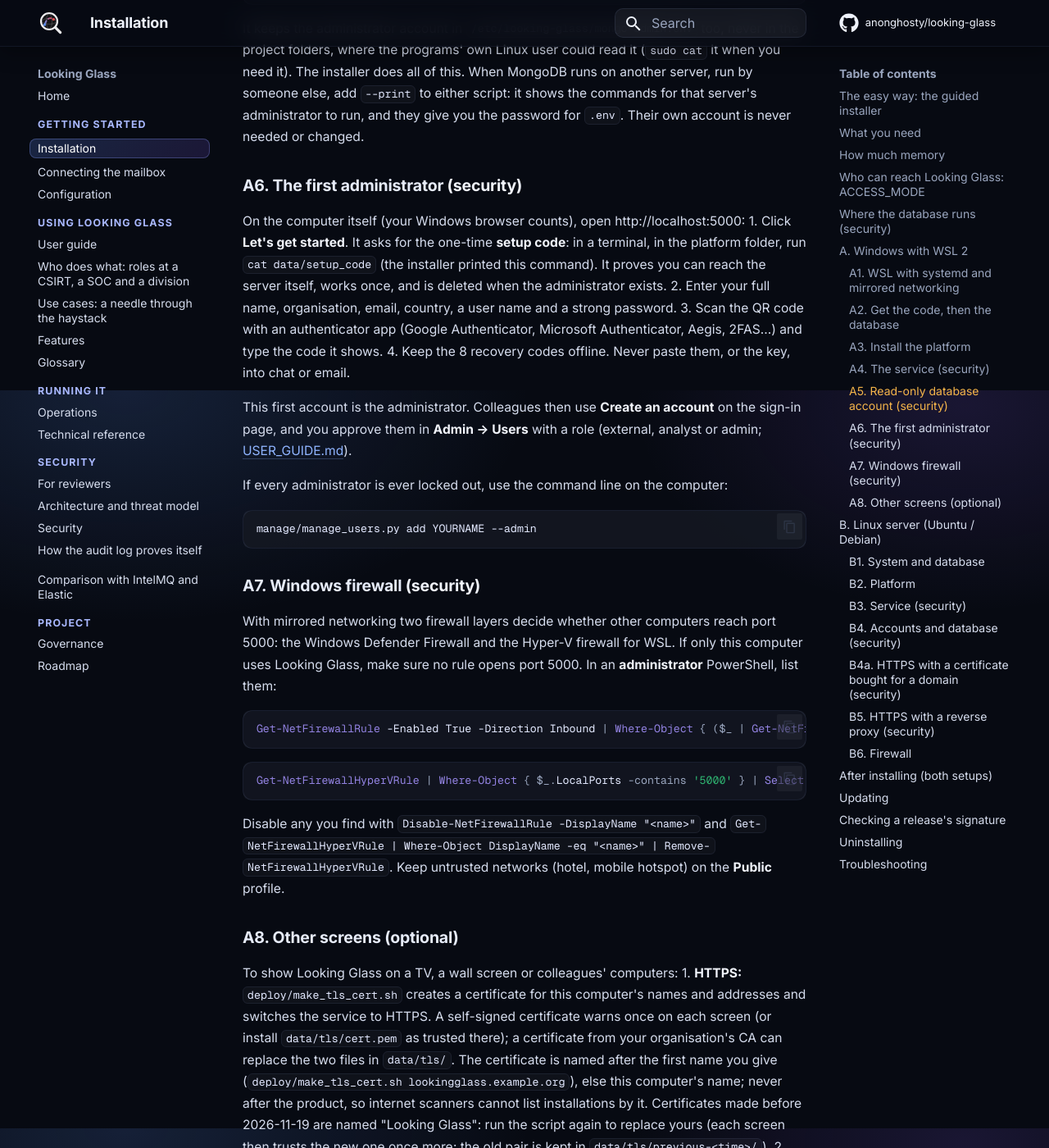
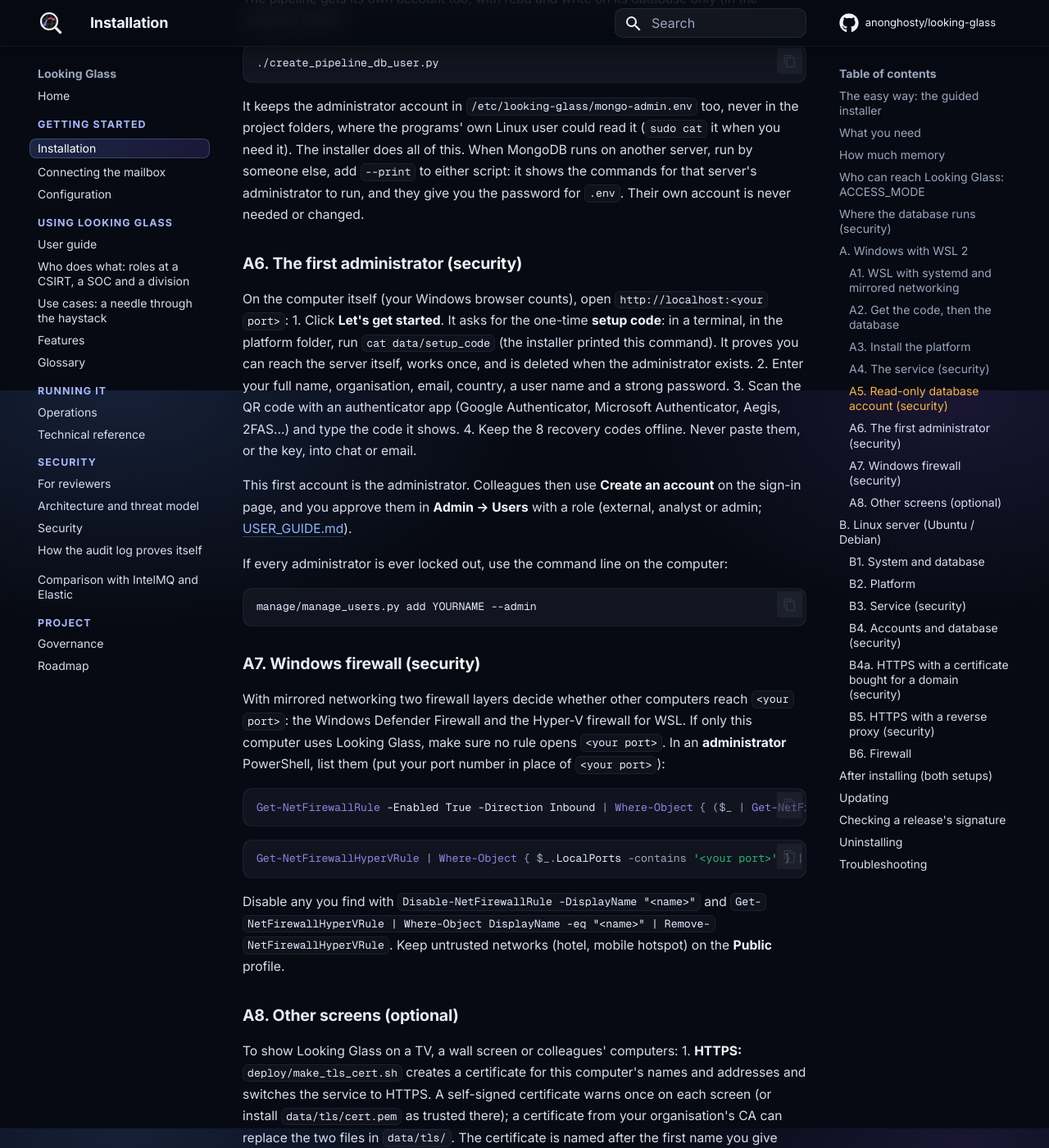
Before and after one commit to anonghosty/looking-glass, an MkDocs documentation site: the page built from docs/INSTALLATION.md, in a window 1280 px wide and 1400 px high, scrolled down 9424 px. Shown: the whole window at 82% size. Built offline with MkDocs 1.6.1 and Material for MkDocs 9.7.7, drawn with Linux system fonts in a browser that asks for light colours; comment, search, counter and statistics services are not loaded; some of the changed text lies outside the part shown.

Commit message:
Docs: the guides use the port you selected in the installer instead of a fixed port

````diff
--- a/docs/INSTALLATION.md
+++ b/docs/INSTALLATION.md
@@ -66,7 +66,10 @@ Looking Glass has two parts, installed in this order:
 Two setups are supported, with the same code:
 
 - **A. Windows with WSL 2:** Ubuntu running inside Windows on an analyst's PC or laptop.
-- **B. Ubuntu Desktop or Server:** Ubuntu 24.04 or later, on its own computer or in a virtual machine. Recommended for a permanent, shared installation. On Ubuntu Server, create the first administrator through an SSH tunnel (`ssh -L 5000:127.0.0.1:5000 user@server`, then open http://localhost:5000).
+- **B. Ubuntu Desktop or Server:** Ubuntu 24.04 or later, on its own computer or in a virtual machine. Recommended for a permanent, shared installation. On Ubuntu Server, create the first administrator through an SSH tunnel (`ssh -L <your port>:127.0.0.1:<your port> user@server`, then open `http://localhost:<your port>`).
+
+Throughout this guide, `<your port>` is the port you selected for Looking Glass: the guided installer's **Port**
+question, or `deploy/install.sh --port`. It is written in `.env` as `LG_PORT`.
 
 Security is described in [../docs/SECURITY.md](SECURITY.md). Steps marked
 **(security)** are part of the hardening and must be done on every installation.
@@ -184,7 +187,7 @@ The settings are in [CONFIGURATION.md](CONFIGURATION.md) (`MONGO_HOST`, `MONGO_T
    ```
    Then restart WSL from PowerShell with `wsl --shutdown`, and open Ubuntu again.
 
-With mirrored networking your Windows browser opens Looking Glass at `http://localhost:5000`.
+With mirrored networking your Windows browser opens Looking Glass at `http://localhost:<your port>`.
 
 ### A2. Get the code, then the database
 Clone the repository into your home folder; both parts are installed from it:
@@ -224,9 +227,9 @@ sudo systemd-analyze verify /etc/systemd/system/looking-glass.service
 ```bash
 sudo systemctl daemon-reload && sudo systemctl enable --now looking-glass
 ```
-Check that it runs, and on 127.0.0.1:5000 only:
+Check that it runs, and on 127.0.0.1:`<your port>` only (put your port number in place of `<your port>`):
 ```bash
-systemctl status looking-glass --no-pager | head -5; ss -ltn | grep 5000; curl -s localhost:5000/healthz
+systemctl status looking-glass --no-pager | head -5; ss -ltn | grep <your port>; curl -s localhost:<your port>/healthz
 ```
 After changing the code or `.env`, restart it without sudo with `deploy/reload.sh`.
 
@@ -256,7 +259,7 @@ it shows the commands for that server's administrator to run, and they give you
 account is never needed or changed.
 
 ### A6. The first administrator **(security)**
-On the computer itself (your Windows browser counts), open http://localhost:5000:
+On the computer itself (your Windows browser counts), open `http://localhost:<your port>`:
 1. Click **Let's get started**. It asks for the one-time **setup code**: in a terminal, in the platform folder, run
    `cat data/setup_code` (the installer printed this command). It proves you can reach the server itself, works
    once, and is deleted when the administrator exists.
@@ -273,14 +276,14 @@ manage/manage_users.py add YOURNAME --admin
 ```
 
 ### A7. Windows firewall **(security)**
-With mirrored networking two firewall layers decide whether other computers reach port 5000: the Windows Defender
-Firewall and the Hyper-V firewall for WSL. If only this computer uses Looking Glass, make sure no rule opens port
-5000. In an **administrator** PowerShell, list them:
+With mirrored networking two firewall layers decide whether other computers reach `<your port>`: the Windows Defender
+Firewall and the Hyper-V firewall for WSL. If only this computer uses Looking Glass, make sure no rule opens
+`<your port>`. In an **administrator** PowerShell, list them (put your port number in place of `<your port>`):
 ```powershell
-Get-NetFirewallRule -Enabled True -Direction Inbound | Where-Object { ($_ | Get-NetFirewallPortFilter).LocalPort -contains '5000' } | Select DisplayName, Profile
+Get-NetFirewallRule -Enabled True -Direction Inbound | Where-Object { ($_ | Get-NetFirewallPortFilter).LocalPort -contains '<your port>' } | Select DisplayName, Profile
 ```
 ```powershell
-Get-NetFirewallHyperVRule | Where-Object { $_.LocalPorts -contains '5000' } | Select Name, DisplayName, RemoteAddresses
+Get-NetFirewallHyperVRule | Where-Object { $_.LocalPorts -contains '<your port>' } | Select Name, DisplayName, RemoteAddresses
 ```
 Disable any you find with `Disable-NetFirewallRule -DisplayName "<name>"` and
 `Get-NetFirewallHyperVRule | Where-Object DisplayName -eq "<name>" | Remove-NetFirewallHyperVRule`.
@@ -298,14 +301,14 @@ To show Looking Glass on a TV, a wall screen or colleagues' computers:
 2. **Listen on the network:** run `deploy/install.sh --network`, then copy the service file again and restart (A4 commands, then `sudo systemctl restart looking-glass`).
 3. **`.env`:** `ACCESS_MODE=private` with `VIEWER_NETWORKS=<screen address or range>` (for example `192.168.10.0/24`),
    or `ACCESS_MODE=public`. Other host names than the computer's own go in `ALLOWED_HOSTS`. Then `deploy/reload.sh`.
-4. **Firewall:** open port 5000 to those screens only, on the **Private** profile, in both layers (administrator PowerShell):
+4. **Firewall:** open `<your port>` to those screens only, on the **Private** profile, in both layers (administrator PowerShell):
    ```powershell
-   New-NetFirewallRule -DisplayName "Looking Glass (screens)" -Direction Inbound -Protocol TCP -LocalPort 5000 -RemoteAddress <screen-address> -Profile Private -Action Allow
+   New-NetFirewallRule -DisplayName "Looking Glass (screens)" -Direction Inbound -Protocol TCP -LocalPort <your port> -RemoteAddress <screen-address> -Profile Private -Action Allow
    ```
    ```powershell
-   New-NetFirewallHyperVRule -Name LookingGlassScreens -DisplayName "Looking Glass (screens)" -Direction Inbound -VMCreatorId '{40E0AC32-46A5-438A-A0B2-2B479E8F2E90}' -Protocol TCP -LocalPorts 5000 -RemoteAddresses <screen-address> -Action Allow
+   New-NetFirewallHyperVRule -Name LookingGlassScreens -DisplayName "Looking Glass (screens)" -Direction Inbound -VMCreatorId '{40E0AC32-46A5-438A-A0B2-2B479E8F2E90}' -Protocol TCP -LocalPorts <your port> -RemoteAddresses <screen-address> -Action Allow
    ```
-5. **On the screen:** open `https://<computer-name>:5000` and sign in. For a public screen, use an **external**
+5. **On the screen:** open `https://<computer-name>:<your port>` and sign in. For a public screen, use an **external**
    account (always masked) or set `PUBLIC_DEMO=1`, and tick **Stay signed in for 5 days**.
 
 ---
@@ -344,8 +347,8 @@ systemd-analyze security looking-glass --no-pager | tail -1
 sudo -u lookingglass .venv/bin/python deploy/create_readonly_db_user.py && sudo systemctl restart looking-glass
 ```
 Create the first administrator: read the setup code on the server (`sudo -u lookingglass cat data/setup_code` in the
-platform folder), then open http://localhost:5000 in a browser on the server, or tunnel to it over SSH
-(`ssh -L 5000:127.0.0.1:5000 you@server`, then open http://localhost:5000 on your computer), or, once the reverse
+platform folder), then open `http://localhost:<your port>` in a browser on the server, or tunnel to it over SSH
+(`ssh -L <your port>:127.0.0.1:<your port> you@server`, then open `http://localhost:<your port>` on your computer), or, once the reverse
 proxy below is set up, its HTTPS address; choose **Let's get started** and type the code. Or on the command line:
 ```bash
 sudo -u lookingglass manage/manage_users.py add YOURNAME --admin
@@ -386,7 +389,7 @@ manage/install_cert.sh --status
 internal network use your CA or `tls internal`). In `/etc/caddy/Caddyfile`:
 ```
 lookingglass.example.org {
-    reverse_proxy 127.0.0.1:5000
+    reverse_proxy 127.0.0.1:<your port>
     encode gzip
 }
 ```
@@ -400,7 +403,7 @@ server {
     ssl_protocols TLSv1.2 TLSv1.3;
     add_header Strict-Transport-Security "max-age=31536000" always;
     location / {
-        proxy_pass http://127.0.0.1:5000;
+        proxy_pass http://127.0.0.1:<your port>;
         proxy_set_header Host $host;
         proxy_set_header X-Forwarded-For $remote_addr;
         proxy_set_header X-Forwarded-Proto $scheme;
@@ -411,7 +414,7 @@ server {
 server { listen 80; server_name lookingglass.example.org; return 301 https://$host$request_uri; }
 ```
 In `.env`:
-- `TRUST_PROXY=1`: the real client address and `https` come from the proxy's headers, so session binding, address checks and Secure cookies work. The proxy **must** send `X-Forwarded-For` (Caddy does by itself; for nginx keep the `proxy_set_header` lines above): a request without it is refused, because it would look like it came from the server itself. The headers are believed only from a proxy on this computer. With `TRUST_PROXY=1`, an SSH tunnel to port 5000 is refused too (it carries no such header): use the proxy's address. **One proxy, on this computer:** Looking Glass takes the **last** address in `X-Forwarded-For` (the one your proxy added) and the last `X-Forwarded-Proto`, so a proxy that appends to what the visitor sent (nginx's `$proxy_add_x_forwarded_for`) still gives the visitor's real address, never a forged `127.0.0.1`. With two proxies in a row (a CDN or load balancer in front of nginx), the last address is the first proxy's: have the outer one's address replace the header at the inner proxy (nginx `real_ip` module), or the sign-in limits and session binding will see that proxy, not your visitors;
+- `TRUST_PROXY=1`: the real client address and `https` come from the proxy's headers, so session binding, address checks and Secure cookies work. The proxy **must** send `X-Forwarded-For` (Caddy does by itself; for nginx keep the `proxy_set_header` lines above): a request without it is refused, because it would look like it came from the server itself. The headers are believed only from a proxy on this computer. With `TRUST_PROXY=1`, an SSH tunnel to `<your port>` is refused too (it carries no such header): use the proxy's address. **One proxy, on this computer:** Looking Glass takes the **last** address in `X-Forwarded-For` (the one your proxy added) and the last `X-Forwarded-Proto`, so a proxy that appends to what the visitor sent (nginx's `$proxy_add_x_forwarded_for`) still gives the visitor's real address, never a forged `127.0.0.1`. With two proxies in a row (a CDN or load balancer in front of nginx), the last address is the first proxy's: have the outer one's address replace the header at the inner proxy (nginx `real_ip` module), or the sign-in limits and session binding will see that proxy, not your visitors;
 - `ALLOWED_HOSTS=lookingglass.example.org`;
 - `ACCESS_MODE=private` with `VIEWER_NETWORKS=` your CSIRT's address ranges, or `ACCESS_MODE=public` for an internet-facing site.
 
@@ -432,7 +435,7 @@ sudo ufw default deny incoming && sudo ufw allow OpenSSH
 sudo ufw allow from 10.20.0.0/24 to any port 443 proto tcp     # your CSIRT network only (or: sudo ufw allow 443/tcp)
 sudo ufw enable
 ```
-Port 5000 and MongoDB's 27017 stay closed to the network.
+`<your port>` and MongoDB's 27017 stay closed to the network.
 
 ---
 
@@ -500,7 +503,7 @@ security_testing/security_retest.py && tests/run_all_checks.sh
 > logo*), error pages and redirects are plain, and the platform's scripts and styles need a sign-in. Two things to
 > check after updating:
 > - **`/healthz` answers this computer only.** Monitoring that called it from another computer gets "Not Found": run
->   the check on this computer (`curl -sk https://localhost:5000/healthz`) or through the reverse proxy here.
+>   the check on this computer (`curl -sk https://localhost:<your port>/healthz`) or through the reverse proxy here.
 > - **The HTTPS certificate keeps its old name** ("Looking Glass") until you make a new one:
 >   `deploy/make_tls_cert.sh <the name people use>`. Each screen then trusts the new certificate once more. A certificate
 >   from your organisation's CA is not affected.
````
Also changed, not shown: CHANGELOG.md (+9 -0 lines), README.md (+3 -3 lines), docs/CONFIGURATION.md (+2 -2 lines), docs/OPERATIONS.md (+1 -1 lines), docs/TECHNICAL_REFERENCE.md (+3 -3 lines), platform/README.md (+2 -2 lines).
